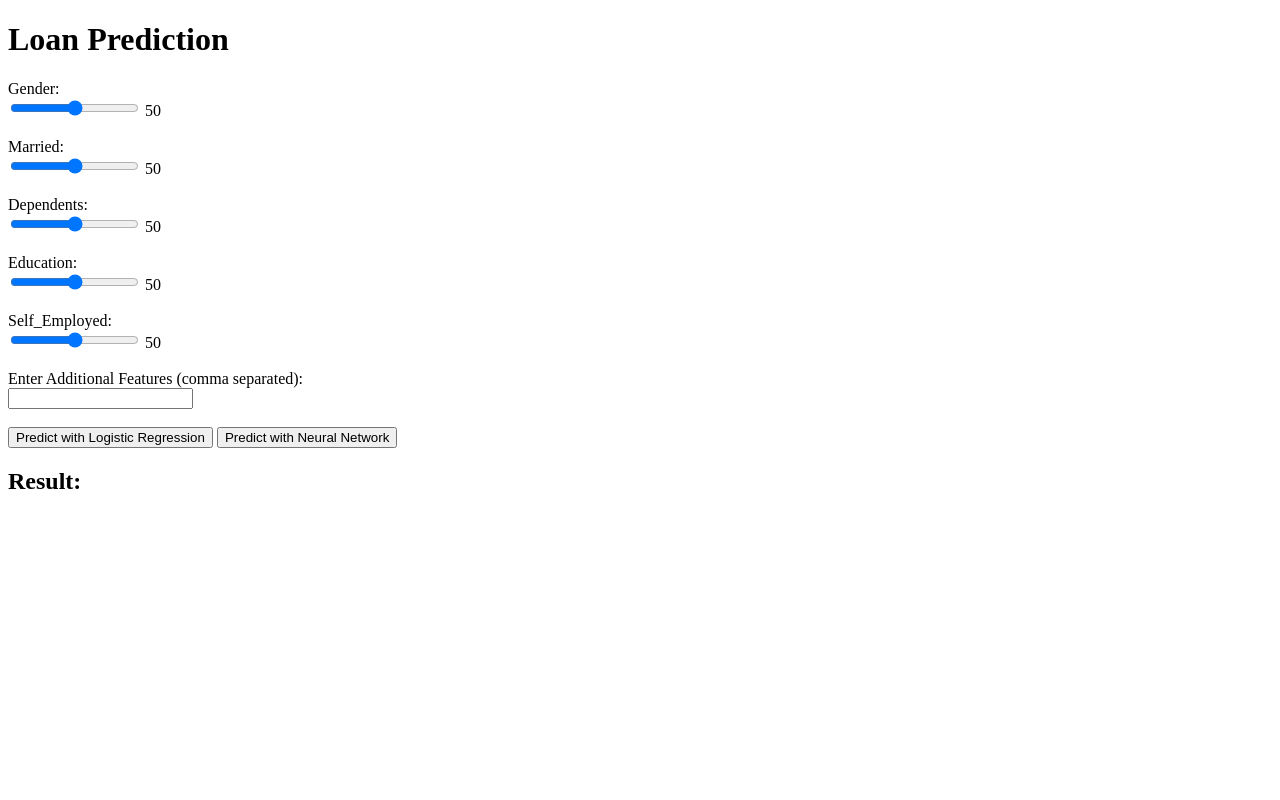
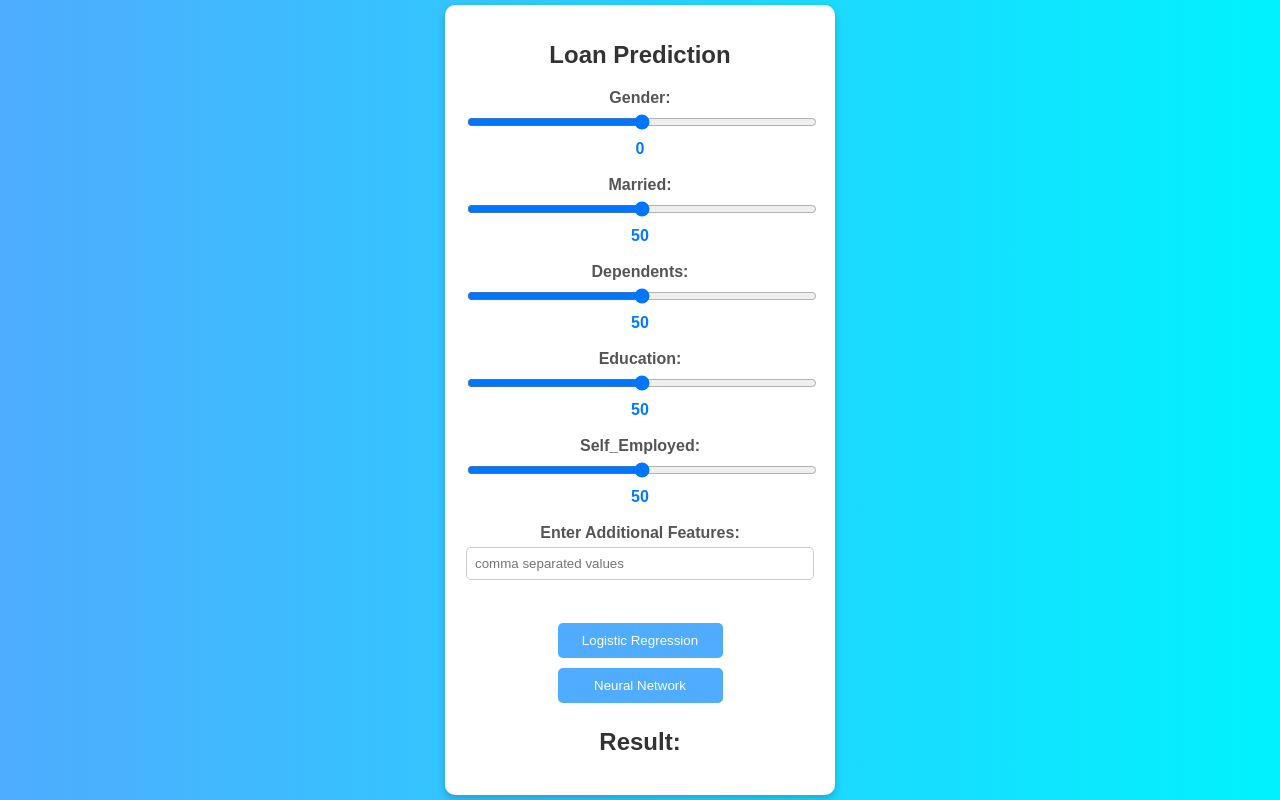
Before and after one commit to NataliiaShevchenko620/Finance_loan_approval_prediction_data, a Python web app: template templates/Index.html in a window 1280 px wide. Run offline with Jinja, Linux system fonts and the light colour scheme; the template is opened without the code that fills it, so the values that code supplies are empty.

Commit message:
Added combined solution

```diff
--- a/templates/Index.html
+++ b/templates/Index.html
@@ -4,37 +4,102 @@
     <meta charset="UTF-8">
     <meta name="viewport" content="width=device-width, initial-scale=1.0">
     <title>Loan Prediction</title>
+    <style>
+        body {
+            font-family: 'Arial', sans-serif;
+            background: linear-gradient(to right, #4facfe, #00f2fe);
+            display: flex;
+            justify-content: center;
+            align-items: center;
+            height: 100vh;
+            margin: 0;
+        }
+        .container {
+            background: #fff;
+            padding: 20px;
+            border-radius: 10px;
+            box-shadow: 0 4px 8px rgba(0, 0, 0, 0.2);
+            max-width: 350px;
+            width: 100%;
+            text-align: center;
+        }
+        h1 {
+            font-size: 24px;
+            margin-bottom: 20px;
+            color: #333;
+        }
+        label {
+            display: block;
+            margin-bottom: 5px;
+            font-weight: bold;
+            color: #555;
+        }
+        input[type="range"] {
+            width: 100%;
+            margin-bottom: 10px;
+        }
+        input[type="text"] {
+            width: calc(100% - 20px);
+            padding: 8px;
+            margin-bottom: 20px;
+            border: 1px solid #ccc;
+            border-radius: 5px;
+        }
+        button {
+            background-color: #4facfe;
+            color: white;
+            padding: 10px;
+            border: none;
+            border-radius: 5px;
+            cursor: pointer;
+            width: calc(50% - 10px);
+            margin: 5px;
+        }
+        button:hover {
+            background-color: #007bff;
+        }
+        h2 {
+            margin-top: 20px;
+            color: #333;
+        }
+        span {
+            font-weight: bold;
+            color: #007bff;
+        }
+    </style>
 </head>
 <body>
+    <div class="container">
         <h1>Loan Prediction</h1>
         <form id="predictionForm">
-        <label for="feature1">Gender:</label><br>
+            <label for="feature1">Gender:</label>
             <input type="range" id="feature1" name="Gender" min="-100000" max="100000" step="1" oninput="updateValue(this.value, 'value1')">
-        <span id="value1">50</span><br><br>
+            <span id="value1">0</span><br><br>
 
-        <label for="feature2">Married:</label><br>
+            <label for="feature2">Married:</label>
             <input type="range" id="feature2" name="Married" min="0" max="100" step="1" oninput="updateValue(this.value, 'value2')">
             <span id="value2">50</span><br><br>
 
-        <label for="feature3">Dependents:</label><br>
+            <label for="feature3">Dependents:</label>
             <input type="range" id="feature3" name="Dependents" min="0" max="100" step="1" oninput="updateValue(this.value, 'value3')">
             <span id="value3">50</span><br><br>
 
-        <label for="feature4">Education:</label><br>
+            <label for="feature4">Education:</label>
             <input type="range" id="feature4" name="Education" min="0" max="100" step="1" oninput="updateValue(this.value, 'value4')">
             <span id="value4">50</span><br><br>
 
-        <label for="feature5">Self_Employed:</label><br>
+            <label for="feature5">Self_Employed:</label>
             <input type="range" id="feature5" name="Self_Employed" min="0" max="100" step="1" oninput="updateValue(this.value, 'value5')">
             <span id="value5">50</span><br><br>
 
-        <label for="features">Enter Additional Features (comma separated):</label><br>
-        <input type="text" id="features" name="features"><br><br>
+            <label for="features">Enter Additional Features:</label>
+            <input type="text" id="features" name="features" placeholder="comma separated values"><br><br>
 
-        <button type="button" onclick="predict('logistic')">Predict with Logistic Regression</button>
-        <button type="button" onclick="predict('nn')">Predict with Neural Network</button>
+            <button type="button" onclick="predict('logistic')">Logistic Regression</button>
+            <button type="button" onclick="predict('nn')">Neural Network</button>
         </form>
         <h2>Result: <span id="result"></span></h2>
+    </div>
 
     <script>
         function updateValue(value, elementId) {
```
Also changed, not shown: 1 other file. Lines whose indentation alone changed are shown as unchanged.
